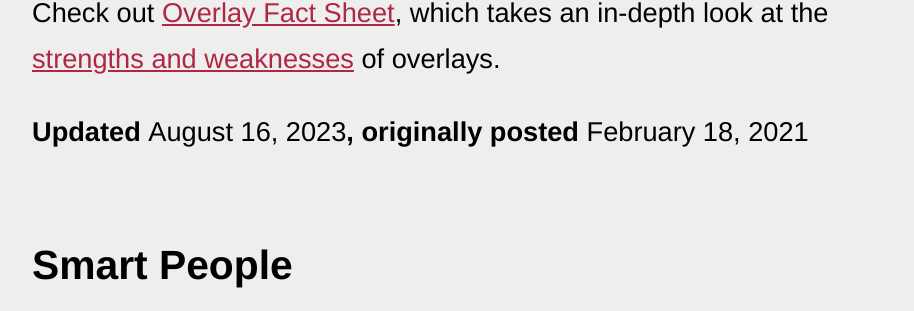
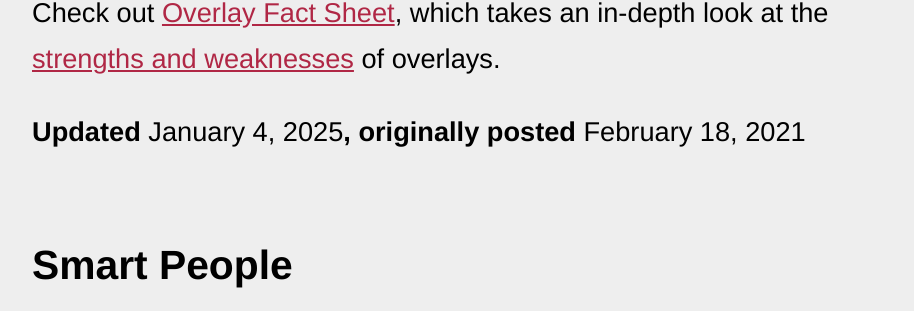
Before and after one commit to michaelspellacy/shouldiuseanaccessibilityoverlay-com, a Jekyll site: the page built from index.html, in a window 1280 px wide and 900 px high, scrolled down 4030 px. Shown: the part 144-455 px from the top of the window, without its empty margins (178-1092 px from the left). Built offline with Jekyll 4.4.1, drawn with Linux system fonts in a browser that asks for light colours.

Commit message:
Update default.html

```diff
--- a/_layouts/default.html
+++ b/_layouts/default.html
@@ -39,7 +39,7 @@
 
       {% if page.url == "/" %}
 
-      <aside class="pubdate" role="note">Updated <time datetime="2023-07-06 16:02:33">August 16, 2023</time>, originally posted <time datetime="2021-02-18 16:02:33" itemprop="datePublished" content="2021-02-18">February 18, 2021</time></aside>
+      <aside class="pubdate" role="note">Updated <time datetime="2023-12-25 15:00:33">January 4, 2025</time>, originally posted <time datetime="2021-02-18 16:02:33" itemprop="datePublished" content="2021-02-18">February 18, 2021</time></aside>
 
       {% endif %}
 
```
